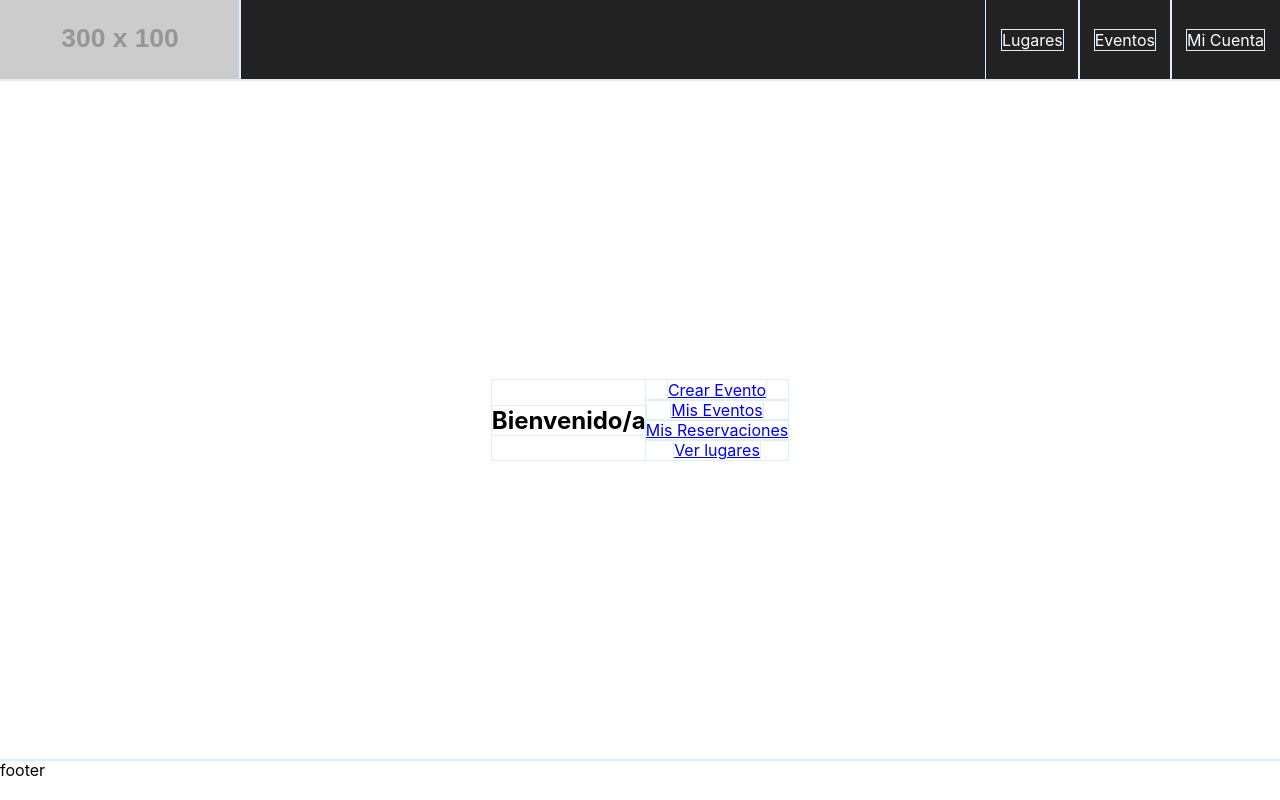
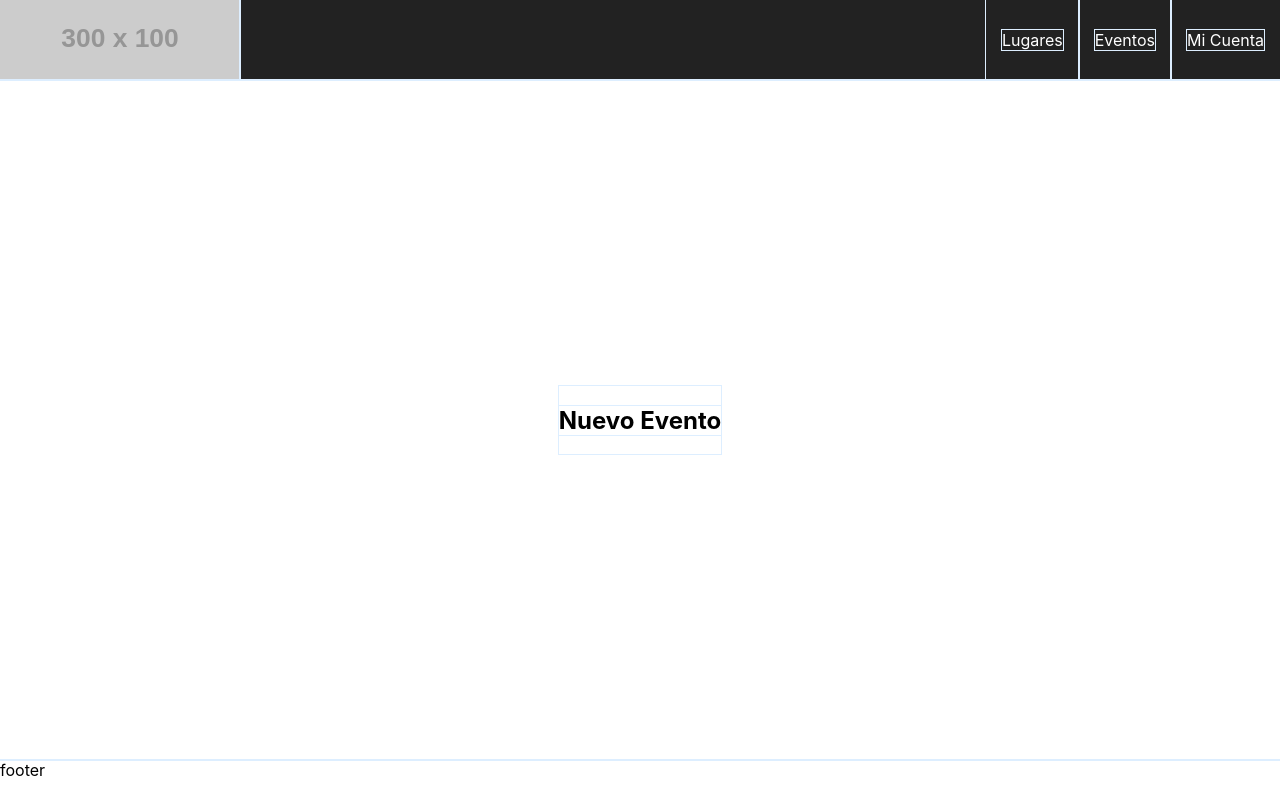
Before and after one commit to proyecto-findaplace/findaplace-client, a React (Create React App) app: page /usuario/evento/nuevo in a window 1280 px wide. Built offline with nearby package versions, Linux system fonts and the light colour scheme; the HTML template or start-up script is replaced by a standard one.

Commit message:
added event new and reservations empty components and routing

```diff
--- a/src/App.js
+++ b/src/App.js
@@ -10,6 +10,11 @@ import Home from './components/general/Home/Home';
 
 import PlacesList from './components/Places/PlacesList/PlacesList';
 import EventsList from './components/Events/EventsList/EventsList';
+import ReservationsList from './components/Reservations/ReservationsList/ReservationsList';
+
+
+import EventNew from './components/Events/EventNew/EventNew';
+
 import UserAccount from './components/User/UserAccount/UserAccount';
 
 class App extends Component {
@@ -24,9 +29,9 @@ class App extends Component {
           <Route exact path="/" component={Login}/>
           <Route exact path="/inicio" component={Home}/>
 
-          <Route exact path="/usuario/evento/nuevo" component={Home}/>
-          <Route exact path="/usuario/eventos" component={Home}/>
-          <Route exact path="/usuario/reservaciones" component={Home}/>
+          <Route exact path="/usuario/evento/nuevo" component={EventNew}/>
+          <Route exact path="/usuario/eventos" component={EventsList}/>
+          <Route exact path="/usuario/reservaciones" component={ReservationsList}/>
 
           <Route exact path="/lugares" component={PlacesList}/>
           <Route exact path="/eventos" component={EventsList}/>
--- /dev/null
+++ b/src/components/Events/EventNew/EventNew.js
@@ -0,0 +1,18 @@
+import React, { Component } from 'react';
+
+class EventNew extends Component {
+    render() {
+        return (
+            <section className="EventNew">
+
+                <h1>
+                    Nuevo Evento
+                </h1>
+
+            </section>
+        )
+    }
+
+}
+
+export default EventNew;
--- /dev/null
+++ b/src/components/Reservations/ReservationsList/ReservationsList.js
@@ -0,0 +1,18 @@
+import React, { Component } from 'react';
+
+class ReservationsList extends Component {
+    render() {
+        return (
+            <section className="ReservationsList">
+
+                <h1>
+                    Reservaciones
+                </h1>
+
+            </section>
+        )
+    }
+
+}
+
+export default ReservationsList;
--- a/src/components/general/MainHeader/MainHeader.js
+++ b/src/components/general/MainHeader/MainHeader.js
@@ -8,7 +8,7 @@ class MainHeader extends Component {
         return (
             <header id="main-header" className="MainHeader">
 
-                <Link className="logo_container" to="/">
+                <Link className="logo_container" to="/inicio">
                     <div className="logo">
                         <img src="http://fakeimg.pl/300x100/000/fff?text=Find_a_Place&font=lobster"></img>
                     </div>
```
